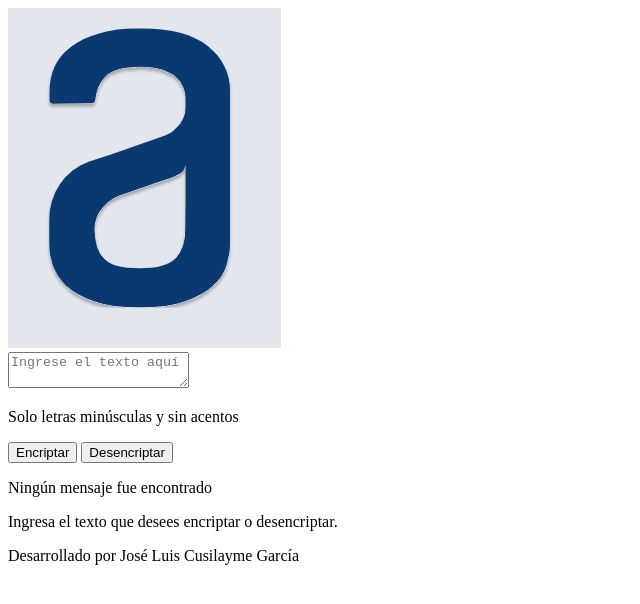
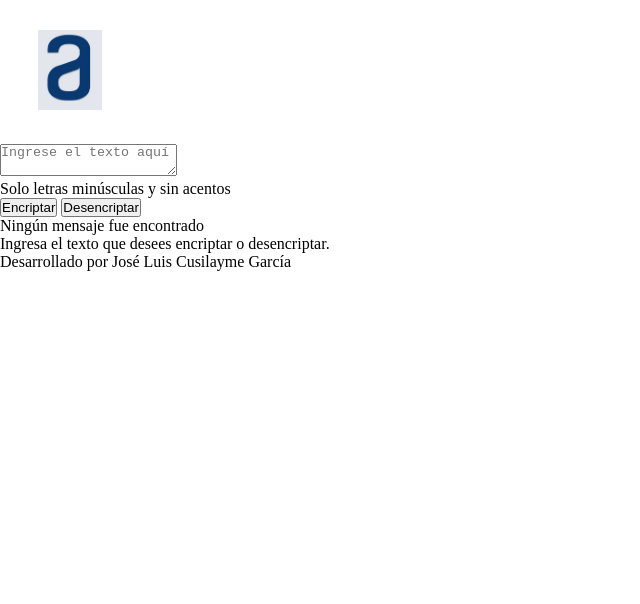
Before and after one commit to TrustMek7/encriptador-de-texto, a plain HTML site: page index.html in a window 1280 px wide. Shown: the whole page, without its empty margins (0-640 px from the left). Drawn offline with Linux system fonts and the light colour scheme.

Commit message:
Evaluando la posición del ícono, se quitó el header para adecuarse al figma

```diff
--- a/index.html
+++ b/index.html
@@ -10,9 +10,7 @@
 </head>
 
 <body>
-    <header>
-        <img src="./assets/logo.jpg" alt="Logo Alura" class="header__logo">
-    </header>
+    <img src="./assets/logo.jpg" alt="Logo Alura" class="header__logo">
     <div class="contenido">
         <div class="contenido__entrada">
             <textarea id="texto__entrada" placeholder="Ingrese el texto aquí"></textarea>
--- a/style.css
+++ b/style.css
@@ -0,0 +1,12 @@
+*{
+    padding: 0;
+    margin: 0;
+}
+
+.header__logo {
+    padding: 30px;
+    width: 80px;
+    height: 80px;
+    object-fit: contain;
+    gap: 20 px;
+}
```
